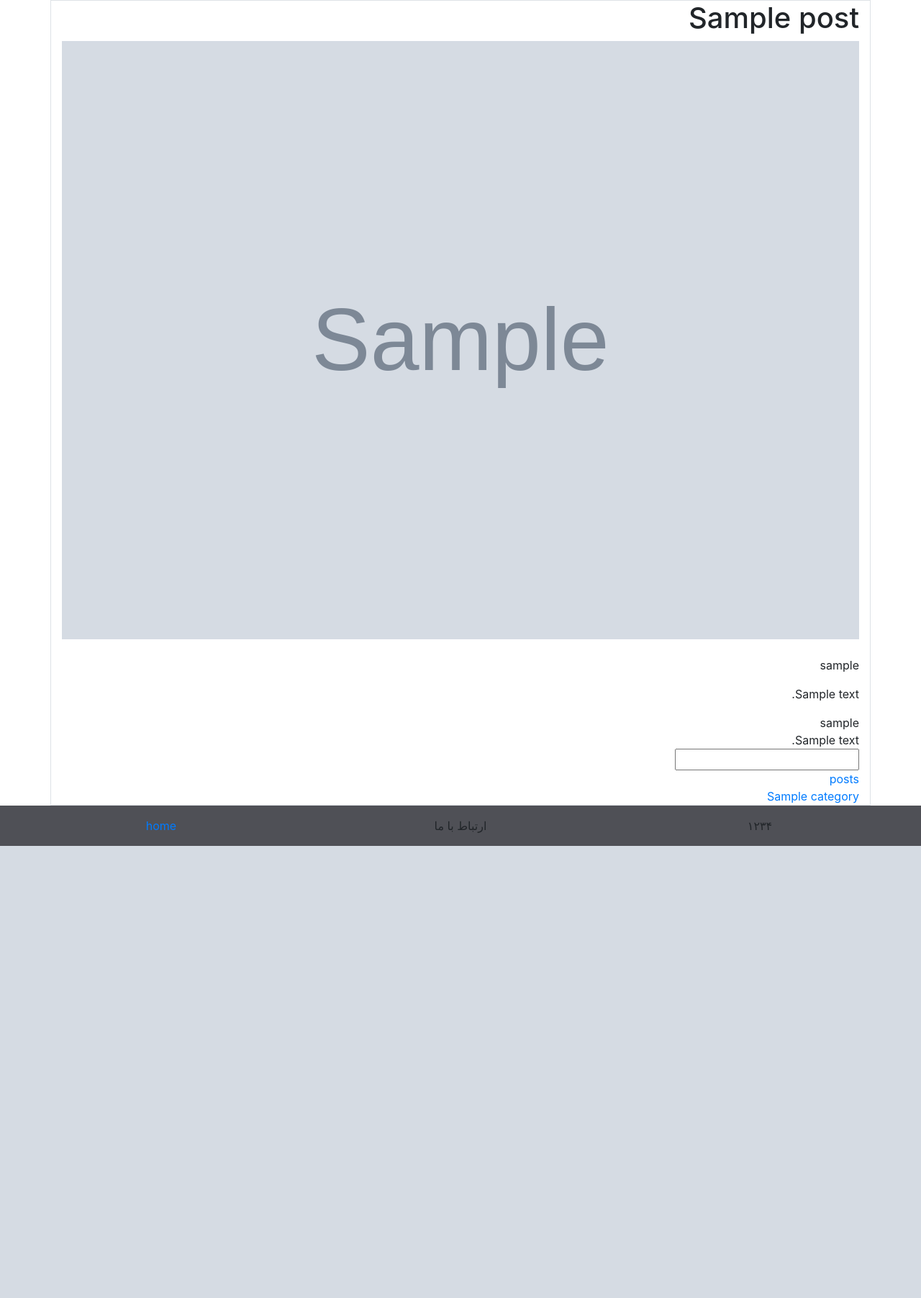
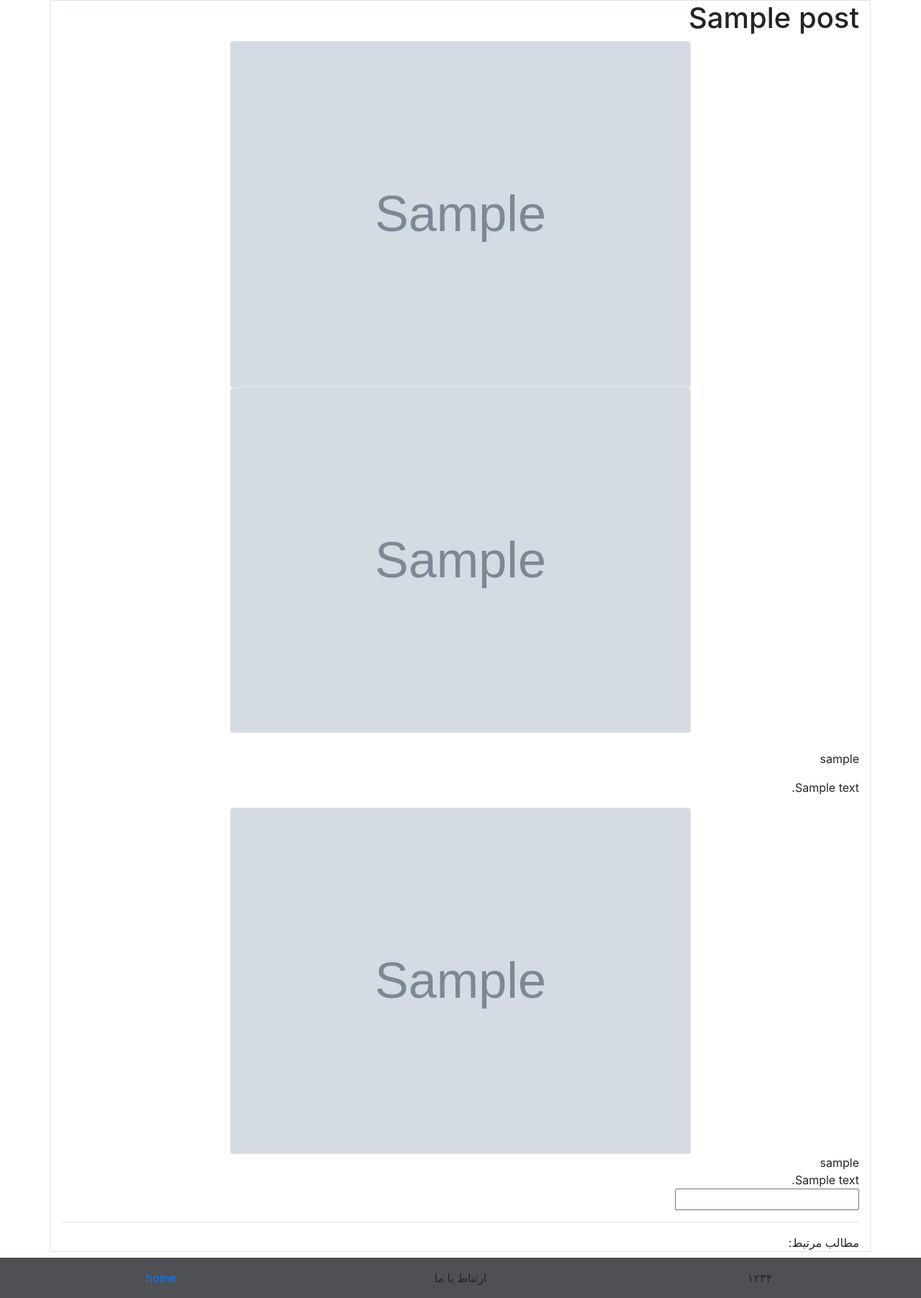
Before and after one commit to HadiGhazali/zoomit, a Django app: a page that uses templates/base/base.html in a window 1280 px wide. Shown: the part 56-1859 px from the top of the page at 72% size. Before the commit the page ends 1231 px from the top, so only its background shows below. Run offline with Django 3.2, Linux system fonts and the light colour scheme; tables that the repository leaves empty hold one stand-in row (values such as "Sample post"); grey boxes marked "Sample" are stand-in pictures; some libraries are stand-ins or nearby versions.

Commit message:
edit editing templates

```diff
--- a/blog/models.py
+++ b/blog/models.py
@@ -28,12 +28,14 @@ class Post(models.Model):
     publish_time = models.DateTimeField(_("Publish at"), db_index=True)
     draft = models.BooleanField(_("Draft"), default=True, db_index=True)
     image = models.ImageField(_("image"), upload_to='post/images', null=True)
+    image2 = models.ImageField(_("image"), upload_to='post/images', null=True, blank=True)
+    image3 = models.ImageField(_("image"), upload_to='post/images', null=True, blank=True)
     author = models.ForeignKey(User, verbose_name=_("Author"), related_name='posts',
                                related_query_name='children', on_delete=models.CASCADE)
     category = models.ForeignKey(Category, verbose_name=_('Category'), on_delete=models.SET_NULL,
                                  related_name='posts',
                                  null=True, blank=True)
-
+    summary = models.CharField(_("Summary"), max_length=200, null=True)
     class Meta:
         verbose_name = _("Post")
         verbose_name_plural = _("Posts")
--- a/blog/views.py
+++ b/blog/views.py
@@ -1,5 +1,6 @@
 from django.http import HttpResponse, Http404
 from django.shortcuts import render
+from django.db.models import Q
 from django.urls import reverse
 from django.template import loader
 
@@ -29,7 +30,8 @@ def single(request, pk):
         'category': post.category,
         'setting': post.post_setting,
         'author': post.author,
-        'comments': post.comments.filter(is_confirmed=True)
+        'comments': post.comments.filter(is_confirmed=True),
+        'related_posts': post.category.posts.filter(~Q(slug=pk))
     }
     return render(request, 'blog/post_single.html', context)
 
@@ -40,11 +42,12 @@ def category_single(request, pk):
     except Category.DoesNotExist:
         raise Http404('Category not found')
     posts = Post.objects.filter(category=category)
-    links = ''.join(
-        '<li><a href={}>{}</a></li>'.format(reverse('post_single', args=[post.slug]), post.title) for post in posts)
-    blog = '<html><head><title>post archive</title></head>{}<a href={}>all categories</a></body></html>'.format(
-        '<ul>{}</ul>'.format(links), reverse('categories_archive'))
-    return HttpResponse(blog)
+
+    context = {
+        'posts': posts,
+        'category': category,
+    }
+    return render(request, 'blog/category_single.html', context)
 
 
 def categories_archive(request):
@@ -52,9 +55,4 @@ def categories_archive(request):
     context = {
         'categories': categories,
     }
-    links = ''.join(
-        '<li><a href={}>{}</a></li>'.format(reverse('category_single', args=[category.slug]), category.title) for
-        category in categories)
-    blog = '<html><head><title>post archive</title></head>{}</body></html>'.format(
-        '<ul>{}</ul>'.format(links))
     return render(request, 'blog/category_archive.html', context)
--- a/static/css/myColor.css
+++ b/static/css/myColor.css
@@ -3,5 +3,5 @@
 }
 
 .text-light-color{
-    color: red !important
+    color: #9b97a2 !important
 }
--- a/templates/base/base.html
+++ b/templates/base/base.html
@@ -3,11 +3,11 @@
 <html lang="en">
 <head>
     <meta charset="UTF-8">
-    <link rel="stylesheet" href="{% static 'css/mycolor.css' %}">
+    <link rel="stylesheet" href="{% static 'css/myColor.css' %}">
     <link rel="stylesheet" href="{% static 'css/bootstrap.min.css' %}">
     <link rel="stylesheet" href="{% static 'css/FullScreen.css' %}">
     <link rel="stylesheet" href="{% static 'css/margins.css' %}">
-
+    <link rel="stylesheet" href="{% static 'css/home-style.css' %}">
     {% block css %}{% endblock %}
     <meta name="viewport" content="width=device-width, initial-scale=1.0">
     <title>{% block title %}
--- a/templates/blog/category_archive.html
+++ b/templates/blog/category_archive.html
@@ -4,7 +4,7 @@ category archive
 
 {% endblock %}
 {% block body %}
-<div class="container">
+<div class="container dir-rtl">
 <ul>
 {% for category in categories %}
 <li>
--- a/templates/blog/post_single.html
+++ b/templates/blog/post_single.html
@@ -13,15 +13,35 @@
             <div class="col-12">
                 <h1>{{ post.title }}</h1>
             </div>
+
             <div class="col-12">
-                <img alt="post image" width="100%" src="{{ post.image.url }}">
+                <div class="card m-auto" style="width: 40rem;">
+                    <img class="card-img-top" src="{{ post.image.url }}" alt="Card image cap">
+                </div>
+                {#                <img alt="post image" width="100%" src="{{ post.image.url }}">#}
             </div>
+            {% if post.image3 %}
+                <div class="col-12">
+                    <div class="card m-auto" style="width: 40rem;">
+                        <img class="card-img-top" src="{{ post.image3.url }}" alt="Card image cap">
+                    </div>
+                    {#                <img alt="post image" width="100%" src="{{ post.image.url }}">#}
+                </div>
+            {% endif %}
         </div>
         <br>
         {% if setting.author %}
             <p>{{ post.author }}</p>
         {% endif %}
         <p>{{ post.content }}</p>
+        {% if post.image2 %}
+            <div class="col-12">
+                <div class="card m-auto" style="width: 40rem;">
+                    <img class="card-img-top" src="{{ post.image2.url }}" alt="Card image cap">
+                </div>
+                {#                <img alt="post image" width="100%" src="{{ post.image.url }}">#}
+            </div>
+        {% endif %}
         {% if setting.allow_discussion %}
             <div>
                 {% for comment in comments %}
@@ -42,11 +62,15 @@
                 </form>
             {% endif %}
         {% endif %}
-
-        <a href="{% url 'posts_archive' %}">posts</a>
-        <br>
-        <a href="{% url 'category_single' category.slug %}">{{ category.title }}</a>
+        <hr>
+        <div class="row">
+            <div class="col-12">مطالب مرتبط:</div>
+            {% for related_post in related_posts %}
+                <div class="col-12">
+                    <a href="{% url 'post_single' related_post.slug %}">{{ related_post.title }}</a>
+                </div>
+            {% endfor %}
+        </div>
     </div>
-{% include  'base/footer.html' %}
-
+    <div class="mt-2">{% include  'base/footer.html' %}</div>
 {% endblock %}
```
Also changed, not shown: templates/blog/category_single.html (added, +13 -0 lines), templates/blog/post.html (+21 -10 lines), blog/migrations/0009_auto_20201203_1522.py (added), blog/migrations/0010_post_summary.py (added).
